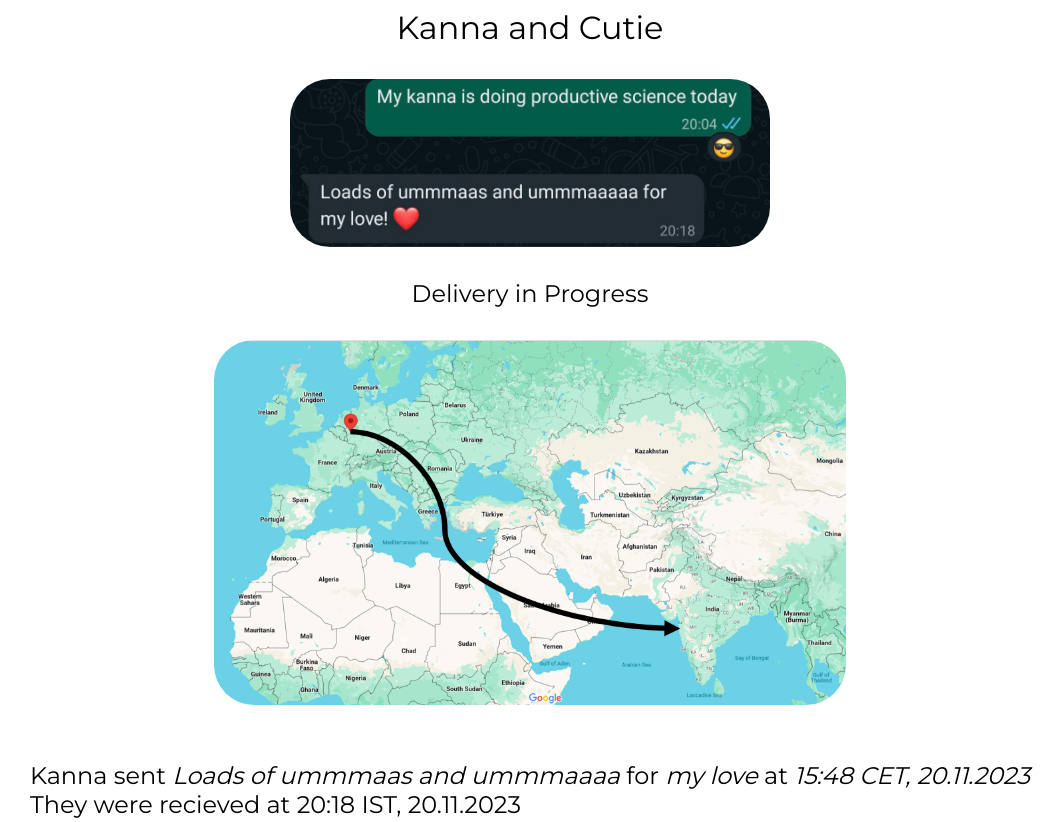
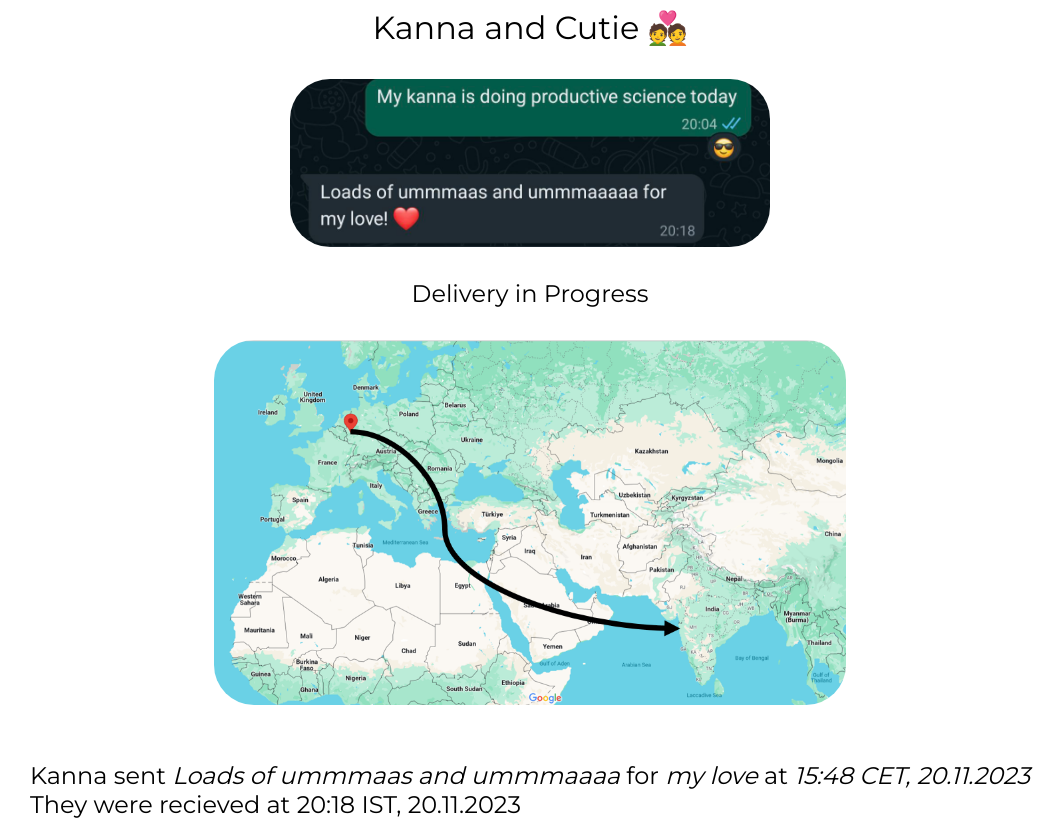
Before and after one commit to aiyeraditya/kanna, a plain HTML site: page index.html in a window 1280 px wide. Shown: the top 822 px of the page, without its empty margins (110-1174 px from the left). Drawn offline with Linux system fonts and the light colour scheme.

Commit message:
Attempting to push

```diff
--- a/index.html
+++ b/index.html
@@ -10,7 +10,7 @@
   <body>
 
     <div class = "container-navbar">
-        Kanna and Cutie
+        Kanna and Cutie &#128145;
     </div>
 
     <div class = "container-image">
```
